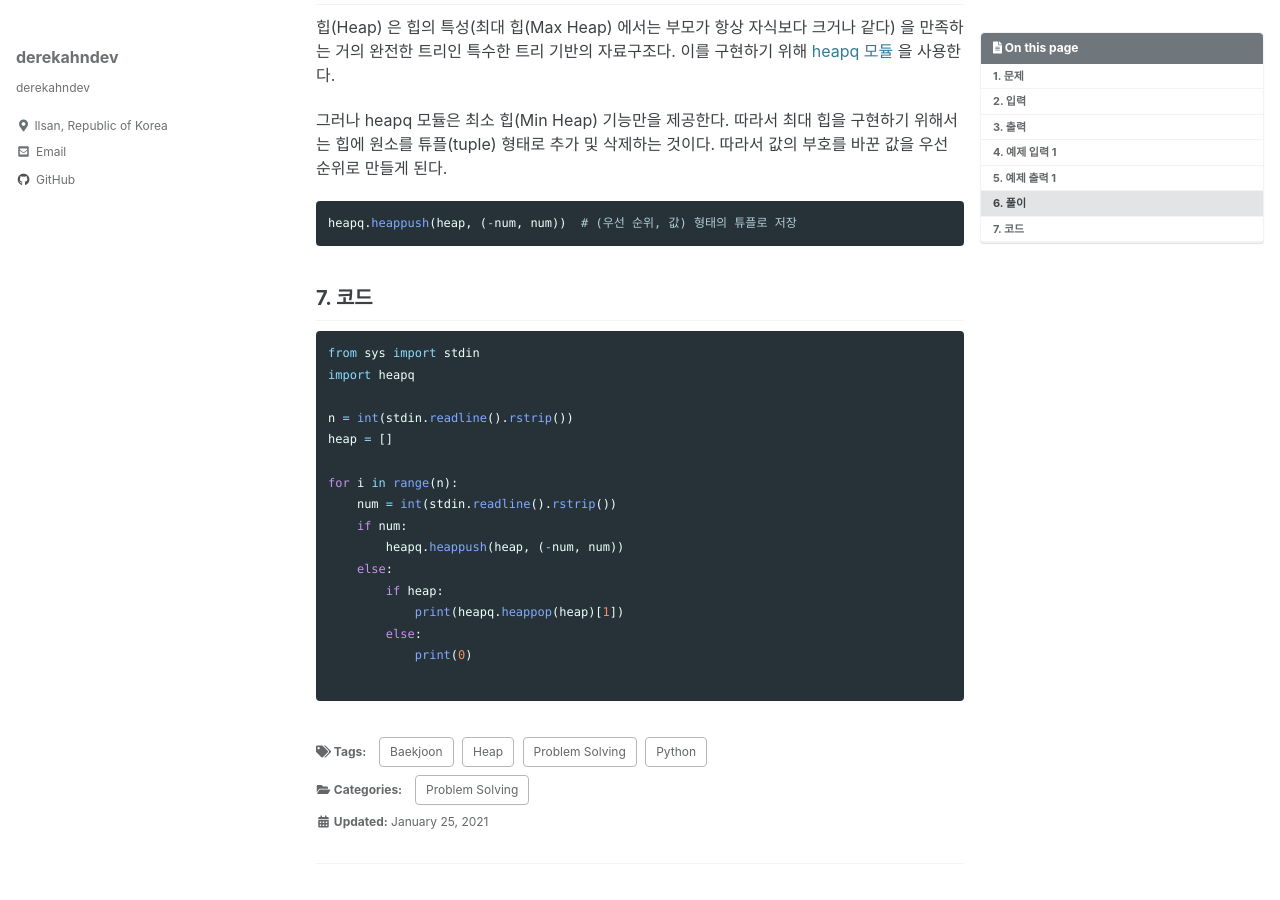
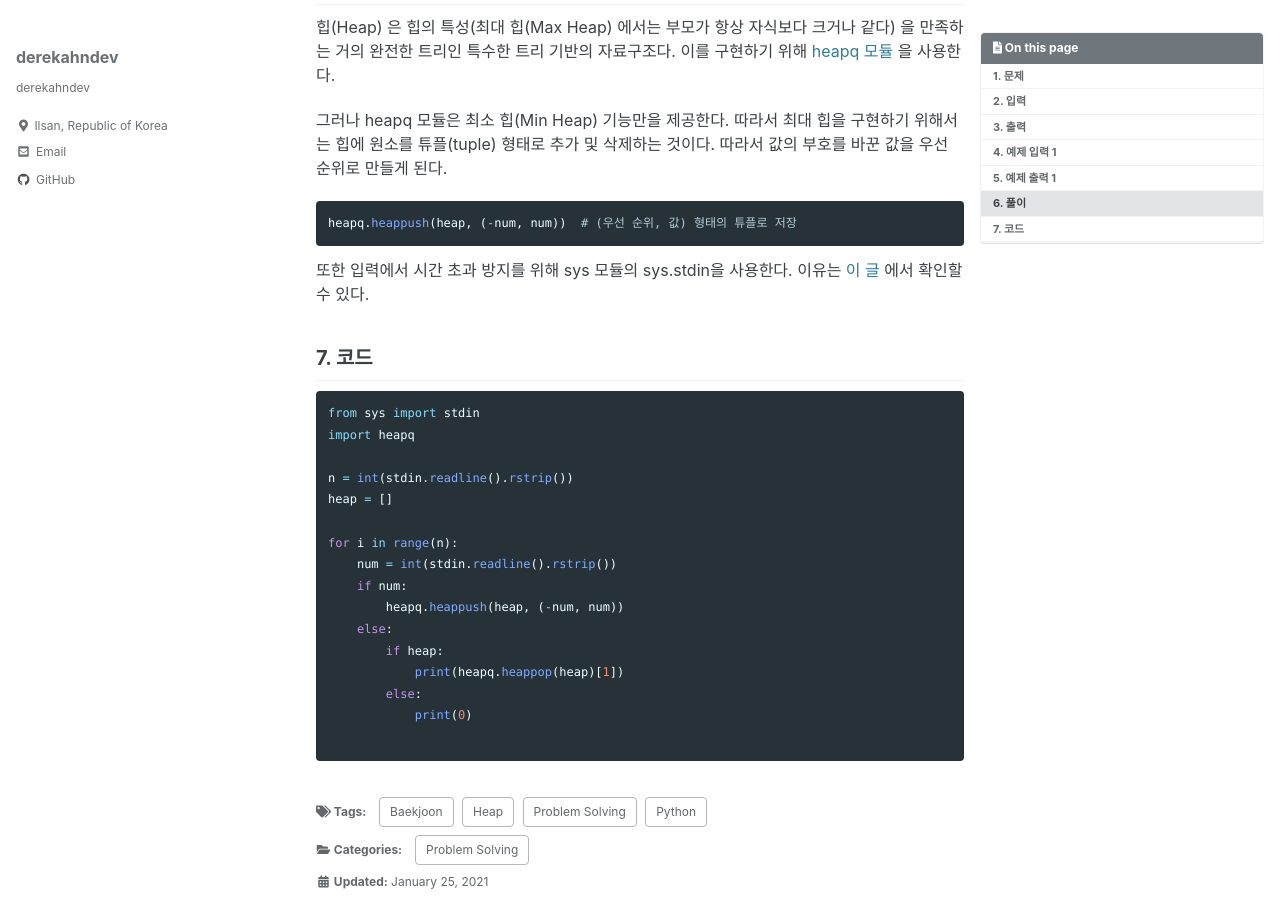
Before and after one commit to derekahndev/derekahndev.github.io, a Jekyll site: the page built from _posts/2021-01-25-boj-11279.md, in a window 1280 px wide and 900 px high, scrolled down 1522 px. Built offline with Jekyll 4.4.1, drawn with Linux system fonts in a browser that asks for light colours; cached includes are drawn as plain includes; comment, search, counter and statistics services are not loaded.

Commit message:
Update 2021-01-25-boj-11279.md

````diff
--- a/_posts/2021-01-25-boj-11279.md
+++ b/_posts/2021-01-25-boj-11279.md
@@ -69,6 +69,8 @@ last_modified_at: 2021-01-25T12:00:00-05:00
 heapq.heappush(heap, (-num, num))  # (우선 순위, 값) 형태의 튜플로 저장
 ```
 
+또한 입력에서 시간 초과 방지를 위해 sys 모듈의 sys.stdin을 사용한다. 이유는 [이 글](https://www.acmicpc.net/board/view/855) 에서 확인할 수 있다.
+
 ## 7. 코드
 
 ```python
````
